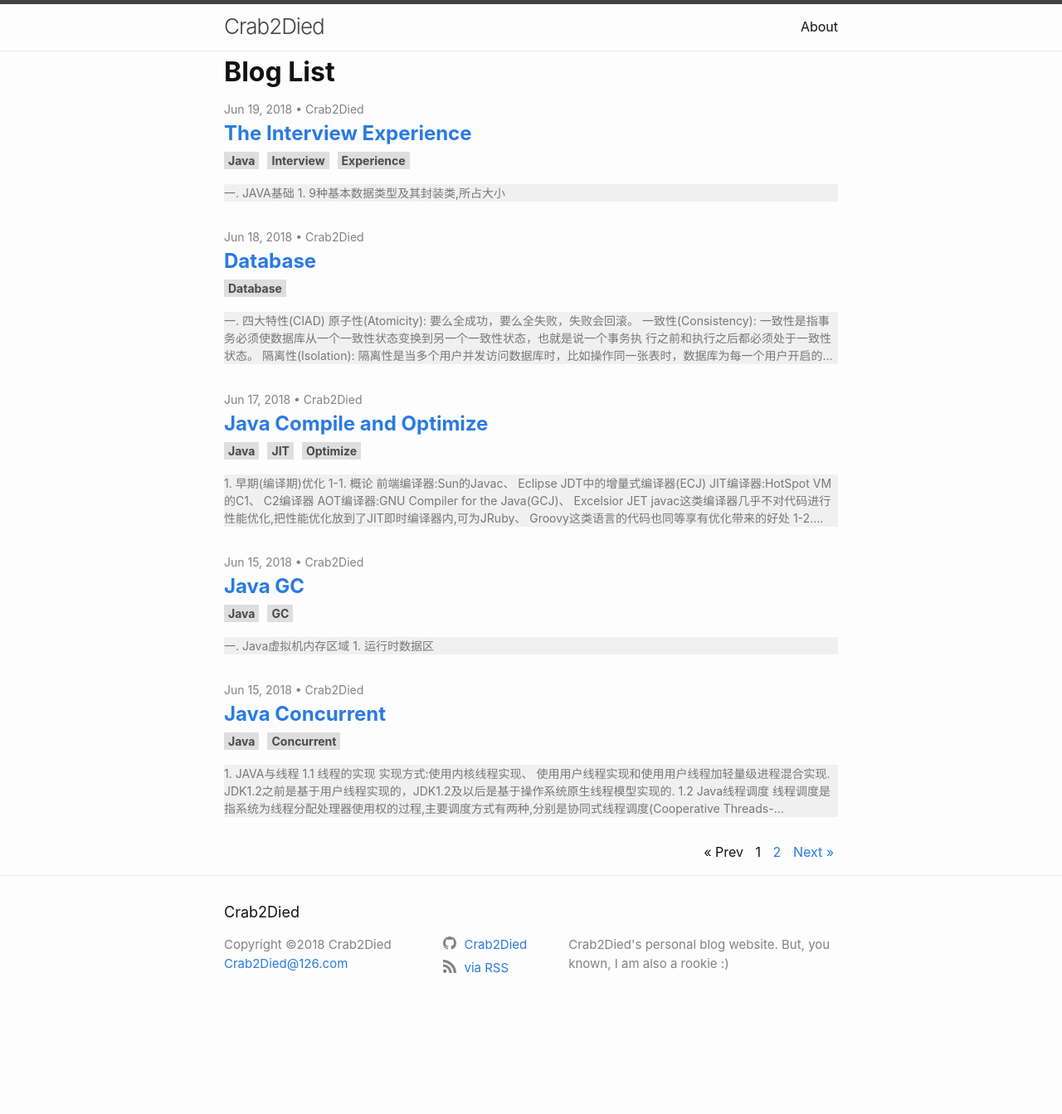
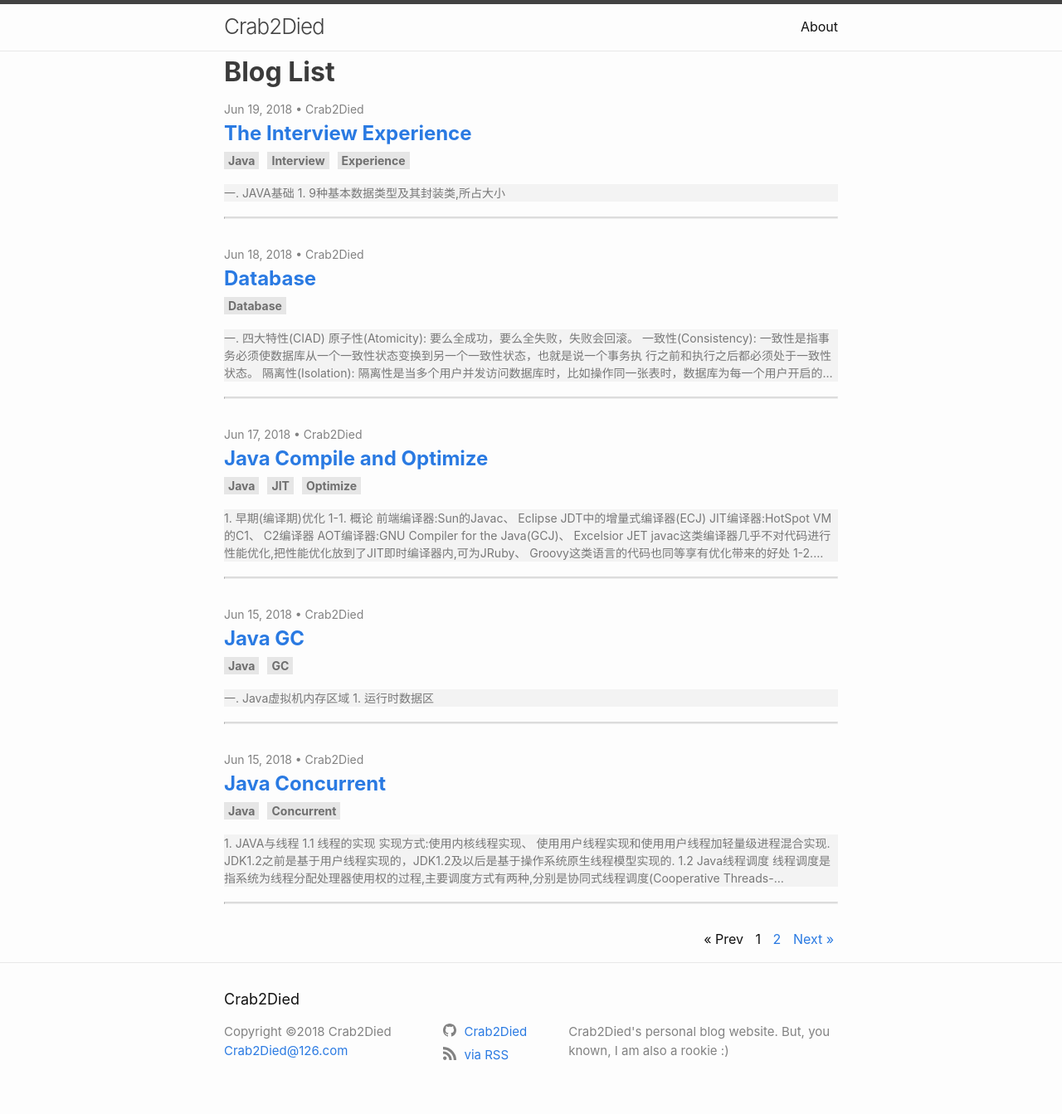
Before and after one commit to Crab2died/hexo-blog, a Jekyll site: the page docs/index.html, which Jekyll copies as it is, in a window 1280 px wide. Shown: the whole page at 83% size. Built offline with Jekyll 4.4.1, drawn with Linux system fonts in a browser that asks for light colours; comment, search, counter and statistics services are not loaded; before the commit the page ends 1238 px from its top, so only the background shows below that.

```diff
--- a/assets/main.scss
+++ b/assets/main.scss
@@ -9,14 +9,14 @@
   padding: 2px 5px;
   font-size: 14px;
   font-weight: inherit;
-  color: rgba(0, 0, 0, 0.67);
-  background-color: rgba(0, 1, 1, 0.12);
+  color: rgba(0, 0, 0, 0.52);
+  background-color: rgba(0, 1, 1, 0.09);
 }
 
 .post-excerpt {
   color: rgba(0, 0, 0, 0.51);
   font-size: 14px;
-  background-color: rgba(0, 1, 1, 0.05);
+  background-color: rgba(17, 17, 17, 0.04);
 }
 .page-content {
   padding: 1px 5px;
@@ -65,6 +65,7 @@
 
 .post-list-head {
 
+  color: rgba(0, 0, 0, 0.77);
   font-size: 32px;
   margin-bottom: 8px;
 }
--- a/docs/content/page/2/index.html
+++ b/docs/content/page/2/index.html
@@ -53,6 +53,7 @@
 
 
 </div>
+            <hr style="margin-top: 18px; border-top: 2px solid rgba(0,0,0,0.13)">
         </li><li><span class="post-meta">Jun 14, 2018</span><span class="post-meta"> • Crab2Died </span><!--<span class="post-meta"> • 173 words</span>-->
             <h3>
                 <a class="post-link" href="/jekyll-blog/content/ruby/2018/06/14/ruby-install-on-centos.html">
@@ -115,6 +116,7 @@
 
 
 </div>
+            <hr style="margin-top: 18px; border-top: 2px solid rgba(0,0,0,0.13)">
         </li><li><span class="post-meta">Jun 14, 2018</span><span class="post-meta"> • Crab2Died </span><!--<span class="post-meta"> • 426 words</span>-->
             <h3>
                 <a class="post-link" href="/jekyll-blog/content/java/2018/06/14/java-monitor-tools.html">
@@ -134,6 +136,7 @@
 
 
 </div>
+            <hr style="margin-top: 18px; border-top: 2px solid rgba(0,0,0,0.13)">
         </li><li><span class="post-meta">Jun 13, 2018</span><span class="post-meta"> • Crab2Died </span><!--<span class="post-meta"> • 178 words</span>-->
             <h3>
                 <a class="post-link" href="/jekyll-blog/content/demo/2018/06/13/welcome-to-jekyll.html">
@@ -143,6 +146,7 @@
             <div class="post-excerpt text-snapshot">You’ll find this post in your _posts directory. Go ahead and edit it and re-build the site to see your changes. You can rebuild the site in many different ways, but the most common way is to run jekyll serve, which launches a web server and auto-regenerates your site when a file is updated.
 
 </div>
+            <hr style="margin-top: 18px; border-top: 2px solid rgba(0,0,0,0.13)">
         </li></ul>
 
     <!-- 分页链接 -->
--- a/docs/feed.xml
+++ b/docs/feed.xml
@@ -1,4 +1,4 @@
-<?xml version="1.0" encoding="utf-8"?><feed xmlns="http://www.w3.org/2005/Atom" ><generator uri="https://jekyllrb.com/" version="3.8.3">Jekyll</generator><link href="https://crab2died.github.io/jekyll-blog/feed.xml" rel="self" type="application/atom+xml" /><link href="https://crab2died.github.io/jekyll-blog/" rel="alternate" type="text/html" /><updated>2018-06-20T19:22:37+08:00</updated><id>https://crab2died.github.io/jekyll-blog/</id><title type="html">Crab2Died</title><subtitle>Crab2Died's personal blog website. But, you known, I am also a rookie :)</subtitle><author><name>Copyright ©2018 Crab2Died</name></author><entry><title type="html">The Interview Experience</title><link href="https://crab2died.github.io/jekyll-blog/content/interview/2018/06/19/interview-experience.html" rel="alternate" type="text/html" title="The Interview Experience" /><published>2018-06-19T09:15:27+08:00</published><updated>2018-06-19T09:15:27+08:00</updated><id>https://crab2died.github.io/jekyll-blog/content/interview/2018/06/19/interview-experience</id><content type="html" xml:base="https://crab2died.github.io/jekyll-blog/content/interview/2018/06/19/interview-experience.html">&lt;h2 id=&quot;一-java基础&quot;&gt;一. JAVA基础&lt;/h2&gt;
+<?xml version="1.0" encoding="utf-8"?><feed xmlns="http://www.w3.org/2005/Atom" ><generator uri="https://jekyllrb.com/" version="3.8.3">Jekyll</generator><link href="https://crab2died.github.io/jekyll-blog/feed.xml" rel="self" type="application/atom+xml" /><link href="https://crab2died.github.io/jekyll-blog/" rel="alternate" type="text/html" /><updated>2018-06-20T19:51:00+08:00</updated><id>https://crab2died.github.io/jekyll-blog/</id><title type="html">Crab2Died</title><subtitle>Crab2Died's personal blog website. But, you known, I am also a rookie :)</subtitle><author><name>Copyright ©2018 Crab2Died</name></author><entry><title type="html">The Interview Experience</title><link href="https://crab2died.github.io/jekyll-blog/content/interview/2018/06/19/interview-experience.html" rel="alternate" type="text/html" title="The Interview Experience" /><published>2018-06-19T09:15:27+08:00</published><updated>2018-06-19T09:15:27+08:00</updated><id>https://crab2died.github.io/jekyll-blog/content/interview/2018/06/19/interview-experience</id><content type="html" xml:base="https://crab2died.github.io/jekyll-blog/content/interview/2018/06/19/interview-experience.html">&lt;h2 id=&quot;一-java基础&quot;&gt;一. JAVA基础&lt;/h2&gt;
 &lt;h3 id=&quot;1-9种基本数据类型及其封装类所占大小&quot;&gt;1. 9种基本数据类型及其封装类,所占大小&lt;/h3&gt;
 
 &lt;table&gt;
--- a/docs/index.html
+++ b/docs/index.html
@@ -48,6 +48,7 @@
 1. 9种基本数据类型及其封装类,所占大小
 
 </div>
+            <hr style="margin-top: 18px; border-top: 2px solid rgba(0,0,0,0.13)">
         </li><li><span class="post-meta">Jun 18, 2018</span><span class="post-meta"> • Crab2Died </span><!--<span class="post-meta"> • 210 words</span>-->
             <h3>
                 <a class="post-link" href="/jekyll-blog/content/database/2018/06/18/database.html">
@@ -123,6 +124,7 @@ set tx_isolation='隔离级别名称' 如 set tx_isolation = 'read-committed'
 
 
 </div>
+            <hr style="margin-top: 18px; border-top: 2px solid rgba(0,0,0,0.13)">
         </li><li><span class="post-meta">Jun 17, 2018</span><span class="post-meta"> • Crab2Died </span><!--<span class="post-meta"> • 273 words</span>-->
             <h3>
                 <a class="post-link" href="/jekyll-blog/content/java/2018/06/17/java-compile-and-optimize.html">
@@ -301,6 +303,7 @@ JDK1.7中Server模式中默认开启,之前需配参数-XX:+TieredCompilation启
 
 
 </div>
+            <hr style="margin-top: 18px; border-top: 2px solid rgba(0,0,0,0.13)">
         </li><li><span class="post-meta">Jun 15, 2018</span><span class="post-meta"> • Crab2Died </span><!--<span class="post-meta"> • 508 words</span>-->
             <h3>
                 <a class="post-link" href="/jekyll-blog/content/java/2018/06/15/java-gc.html">
@@ -312,6 +315,7 @@ JDK1.7中Server模式中默认开启,之前需配参数-XX:+TieredCompilation启
 
 
 </div>
+            <hr style="margin-top: 18px; border-top: 2px solid rgba(0,0,0,0.13)">
         </li><li><span class="post-meta">Jun 15, 2018</span><span class="post-meta"> • Crab2Died </span><!--<span class="post-meta"> • 734 words</span>-->
             <h3>
                 <a class="post-link" href="/jekyll-blog/content/java/2018/06/15/java-concurrent.html">
@@ -378,6 +382,7 @@ JDK1.7中Server模式中默认开启,之前需配参数-XX:+TieredCompilation启
 
 
 </div>
+            <hr style="margin-top: 18px; border-top: 2px solid rgba(0,0,0,0.13)">
         </li></ul>
 
     <!-- 分页链接 -->
--- a/index.html
+++ b/index.html
@@ -32,7 +32,9 @@ layout: default
                 {{ post.excerpt | strip_html }}
                 {%- endif -%}
             </div>
+            <hr style="margin-top: 18px; border-top: 2px solid rgba(0,0,0,0.13)">
         </li>
+
         {%- endfor -%}
     </ul>
 
```
Also changed, not shown: docs/assets/main.css (+4 -3 lines).
